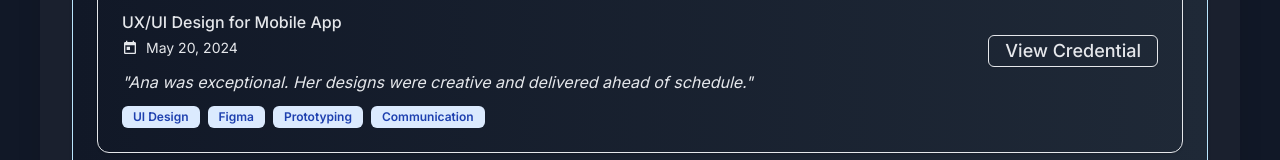
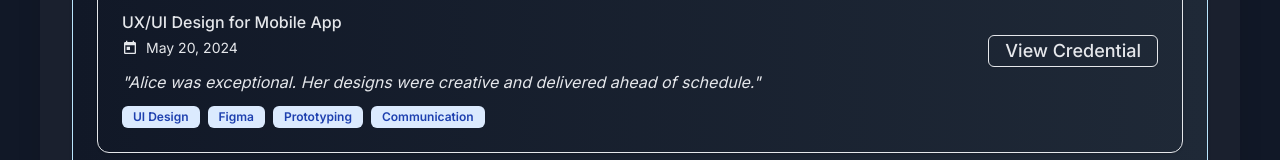
Before and after one commit to caioopra/reputation-wallet, a React (Vite) app: page / in a window 1280 px wide. Shown: the part 604-764 px from the top of the page. Built offline with nearby package versions, Linux system fonts and the light colour scheme.

Commit message:
Adds run build script

```diff
--- a/package.json
+++ b/package.json
@@ -7,7 +7,8 @@
     "dev": "vite",
     "build": "tsc -b && vite build",
     "lint": "eslint .",
-    "preview": "vite preview"
+    "preview": "vite preview",
+    "build:dev": "vite build --mode development"
   },
   "dependencies": {
     "@fontsource/inter": "^5.2.6",
--- a/src/components/FreelancerView.tsx
+++ b/src/components/FreelancerView.tsx
@@ -19,7 +19,7 @@ const initialMockReviews = [
         dateIssued: "May 20, 2024",
         rating: 5,
         reviewSnippet:
-            "Ana was exceptional. Her designs were creative and delivered ahead of schedule.",
+            "Alice was exceptional. Her designs were creative and delivered ahead of schedule.",
         skills: ["UI Design", "Figma", "Prototyping", "Communication"],
     },
     {
@@ -108,7 +108,7 @@ const FreelancerView = () => {
     const totalJobs = 32 + (mockReviews.length - initialMockReviews.length);
 
     const handleShareProfile = () => {
-        navigator.clipboard.writeText("https://trustfolio.dev/p/anacarolina");
+        navigator.clipboard.writeText("https://trustfolio.dev/p/alice");
         toast({
             title: "Link copied!",
             description:
@@ -233,7 +233,7 @@ const FreelancerView = () => {
                                     </p>
                                     <div className="flex flex-col sm:flex-row items-stretch sm:items-center space-y-2 sm:space-y-0 sm:space-x-2 p-3 bg-reputation-gray-50 rounded-lg">
                                         <code className="flex-1 text-sm break-all">
-                                            https://trustfolio.dev/p/anacarolina
+                                            https://trustfolio.dev/p/alice
                                         </code>
                                         <Button
                                             size="sm"
```
